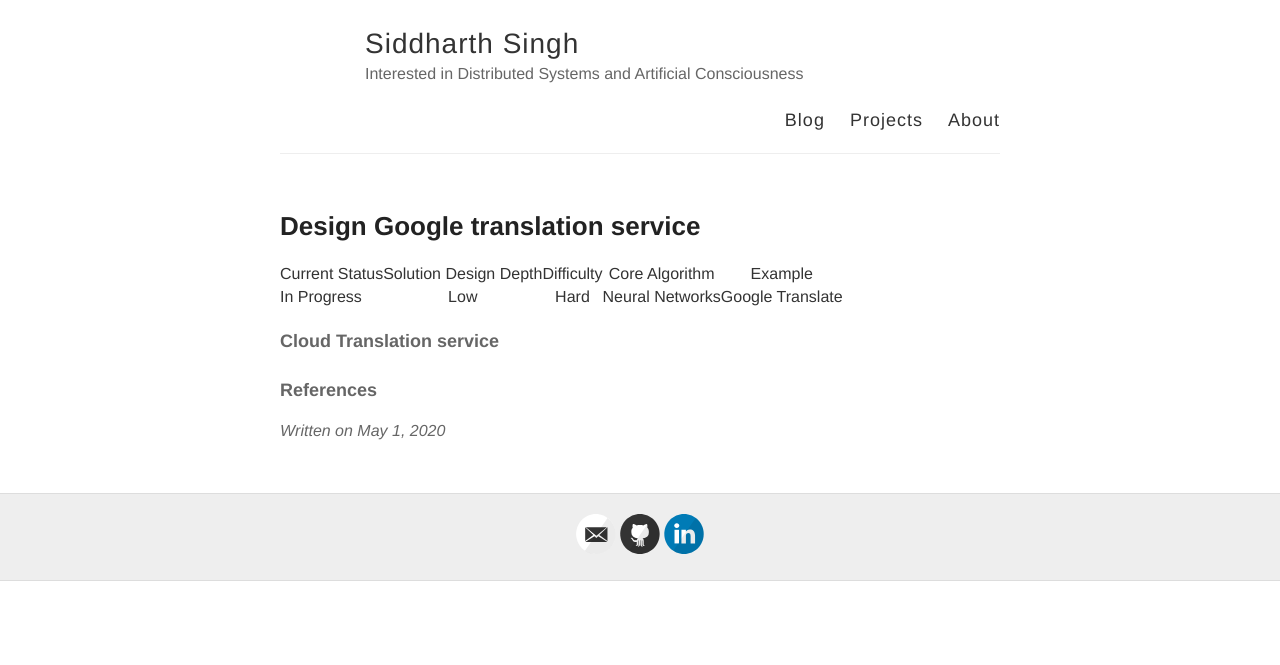
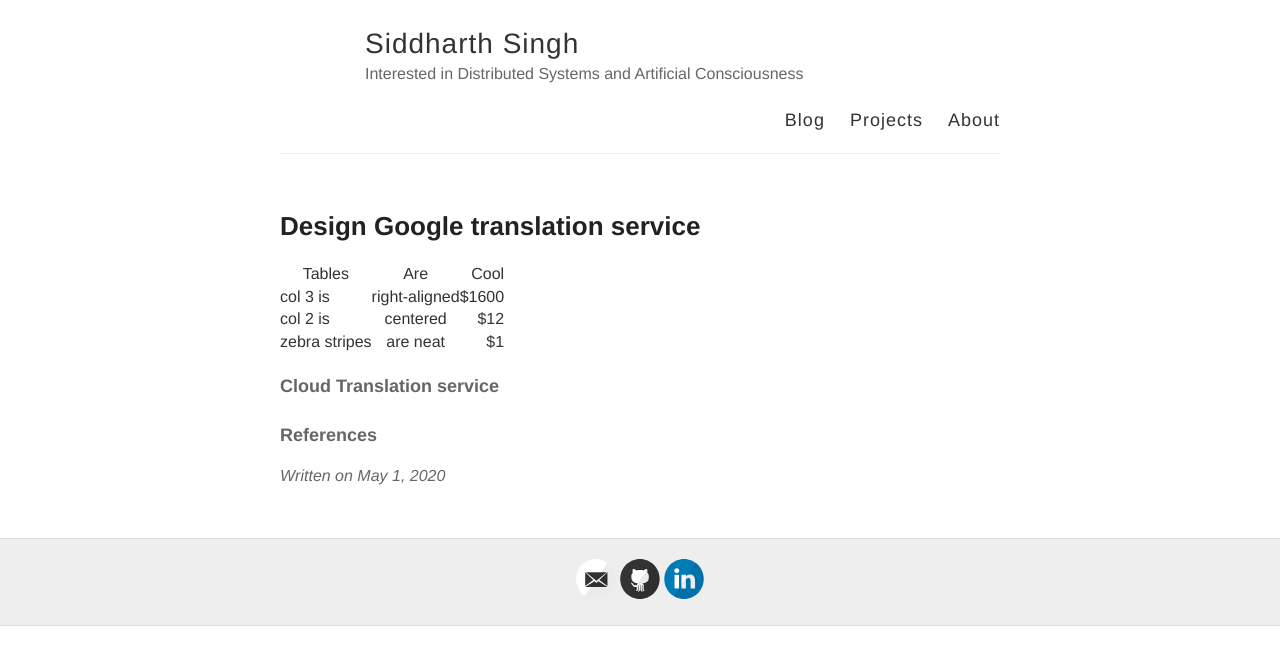
Before and after one commit to siddharthsingh89/siddharthsingh89.github.io, a Jekyll site: the page built from _posts/2020-04-31-translation-service.md, in a window 1280 px wide. Shown: the top 665 px of the page. Built offline with Jekyll 4.4.1, drawn with Linux system fonts in a browser that asks for light colours; comment, search, counter and statistics services are not loaded.

Commit message:
Update 2020-04-31-translation-service.md

```diff
--- a/_posts/2020-04-31-translation-service.md
+++ b/_posts/2020-04-31-translation-service.md
@@ -4,9 +4,11 @@ title: Design Google translation service
 description : translation service , system design, interview
 ---
 
-| Current Status | Solution Design Depth  |  Difficulty  | Core Algorithm | Example |
-| ------------- |:-------------:| :-----------:|:---------------:|:------------:|
-| In Progress      | Low | Hard | Neural Networks | Google Translate  |
+| Tables        | Are           | Cool  |
+| ------------- |:-------------:| -----:|
+| col 3 is      | right-aligned | $1600 |
+| col 2 is      | centered      |   $12 |
+| zebra stripes | are neat      |    $1 |
 
 #### Cloud Translation service
 
```
